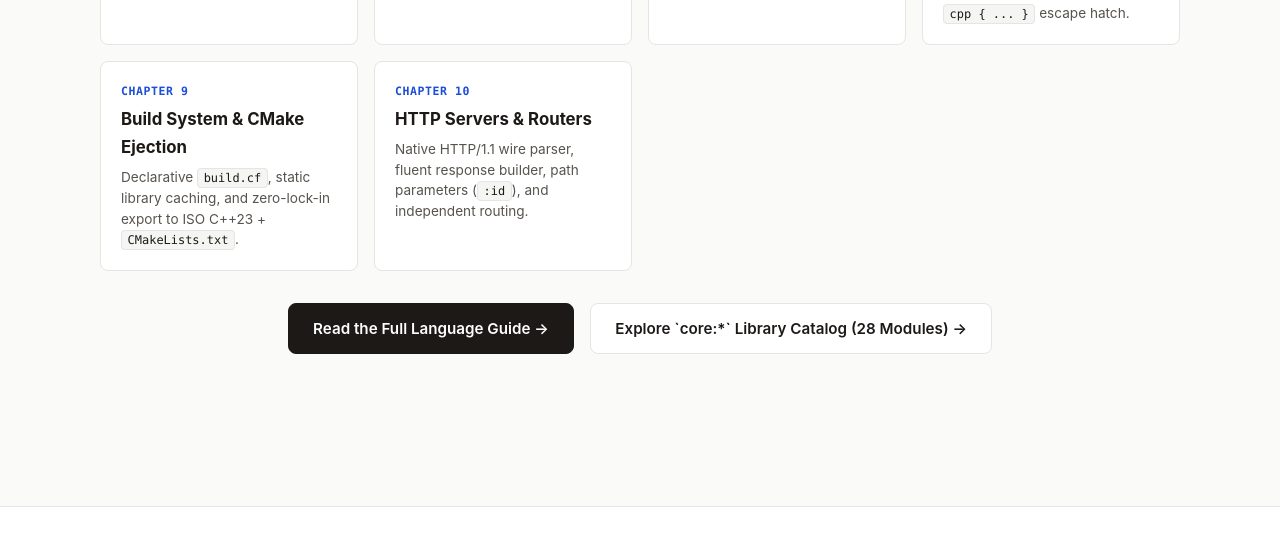
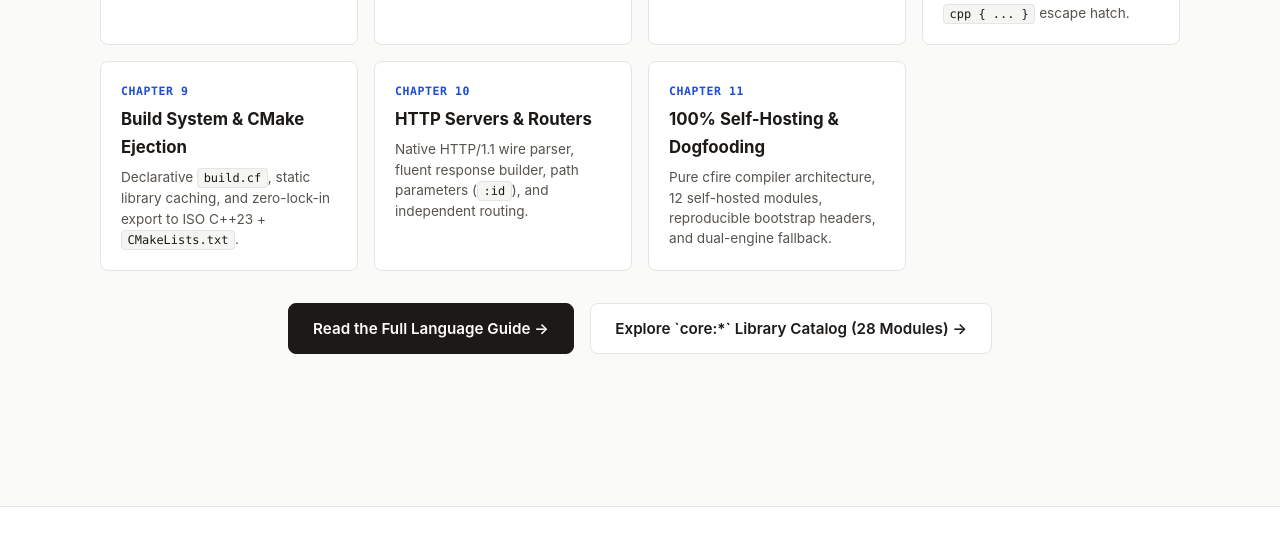
Before and after one commit to gsandoval/cfire, a plain HTML site: page docs/index.html in a window 1280 px wide. Shown: the part 6594-7127 px from the top of the page. Drawn offline with Linux system fonts and the light colour scheme.

Commit message:
refactor: simplify self-hosted modules and polish documentation
- Streamline integer formatting in src/docgen.cf using a direct byte-indexed slice lookup table.
- Remove redundant driver_ends_with dead code from src/main.cf.
- Fix curly-brace unescaping in src/main.cf usage string.
- Update README.md with all 28 core standard library modules and modern CLI developer tools.
- Add Chapter 11 (100% Self-Hosting & Continuous Dogfooding) to docs/index.template.html roadmap grid.
- Update docs hero stats, 28-module catalog mentions, and regenerate documentation site.
- Dogfood all 12 self-hosted compiler modules with 100% parity across 30 test suites.

```diff
--- a/docs/index.html
+++ b/docs/index.html
@@ -1231,6 +1231,11 @@ fn main() {
       <h4>HTTP Servers &amp; Routers</h4>
       <p>Native HTTP/1.1 wire parser, fluent response builder, path parameters (<code>:id</code>), and independent routing.</p>
     </a>
+    <a class="roadmap-card" href="guide.html#chapter-11">
+      <div class="roadmap-num">Chapter 11</div>
+      <h4>100% Self-Hosting &amp; Dogfooding</h4>
+      <p>Pure cfire compiler architecture, 12 self-hosted modules, reproducible bootstrap headers, and dual-engine fallback.</p>
+    </a>
   </div>
 
   <div style="text-align: center; margin-top: 2rem;">
```
Also changed, not shown: docs/index.template.html (+5 -0 lines), 6 other files.
